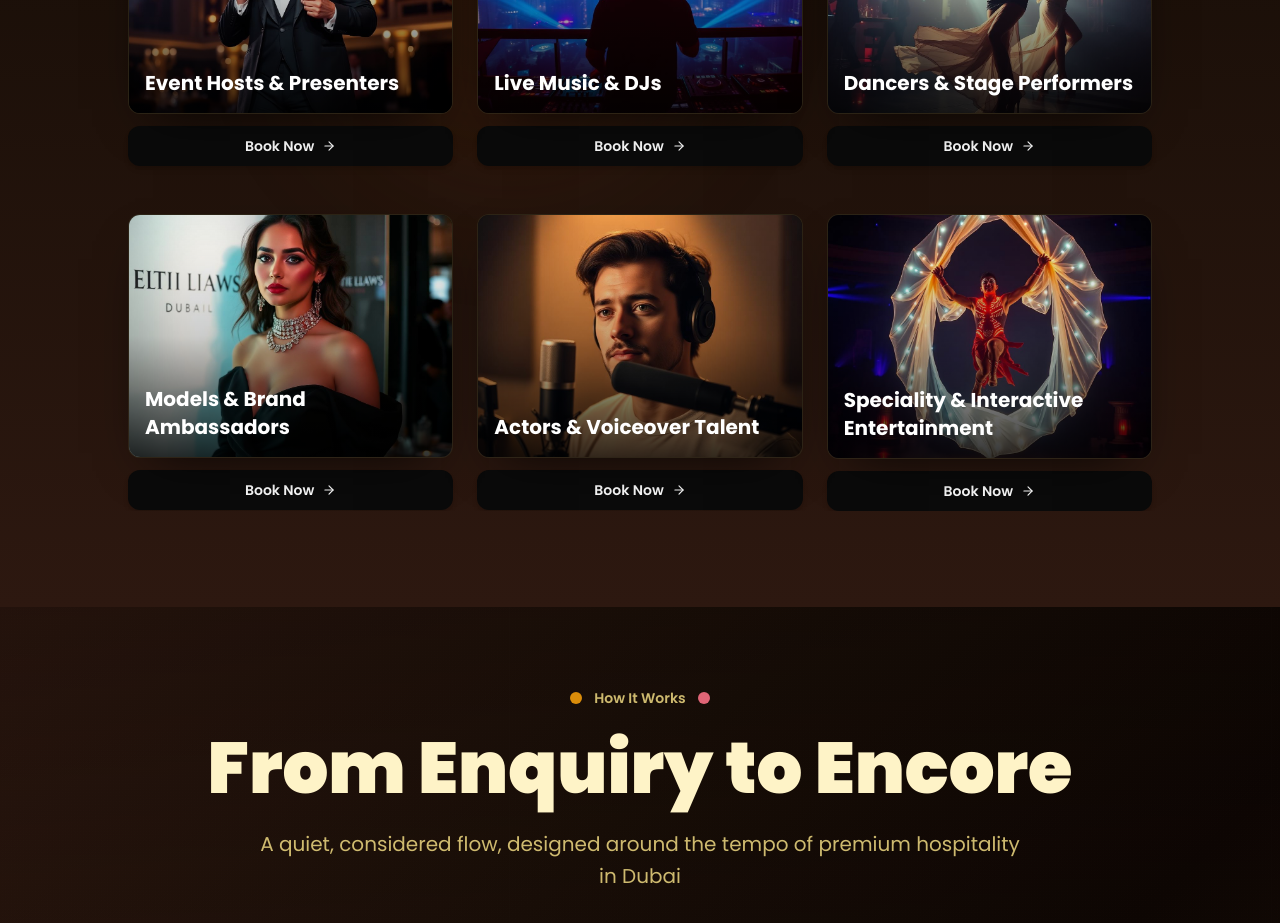
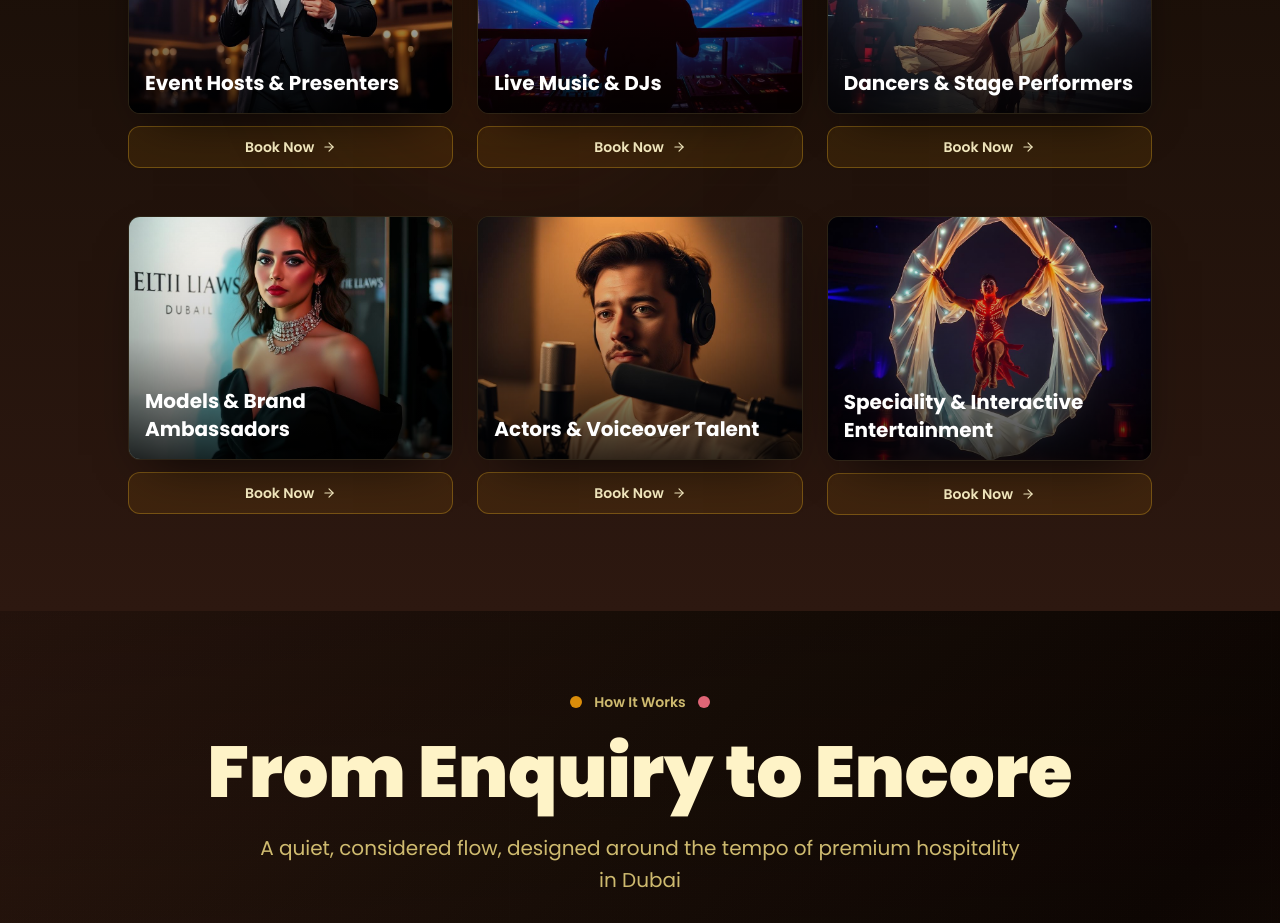
Before and after one commit to snape345/sweet-theme-haven, a React (Vite) app: page / in a window 1280 px wide. Shown: the part 1400-2323 px from the top of the page. Built offline with nearby package versions, Linux system fonts and the light colour scheme; the HTML template or start-up script is replaced by a standard one.

Commit message:
Changes
Co-authored-by: snape345 <154547548+snape345@users.noreply.github.com>

```diff
--- a/src/components/Awards.tsx
+++ b/src/components/Awards.tsx
@@ -84,7 +84,7 @@ export function Awards() {
                   href={getWhatsAppUrl(cat.title)}
                   target="_blank"
                   rel="noopener noreferrer"
-                  className="w-full inline-flex items-center justify-center gap-2 rounded-lg bg-primary px-5 py-2.5 text-sm font-semibold text-primary-foreground shadow-md transition-all hover:bg-primary/90 hover:shadow-lg active:scale-[0.98]"
+                  className="w-full inline-flex items-center justify-center gap-2 rounded-lg border border-amber-400/30 bg-amber-500/10 px-5 py-2.5 text-sm font-semibold text-amber-100 transition-all hover:bg-amber-500 hover:text-stone-950 active:scale-[0.98]"
                 >
                   Book Now
                   <svg
```
